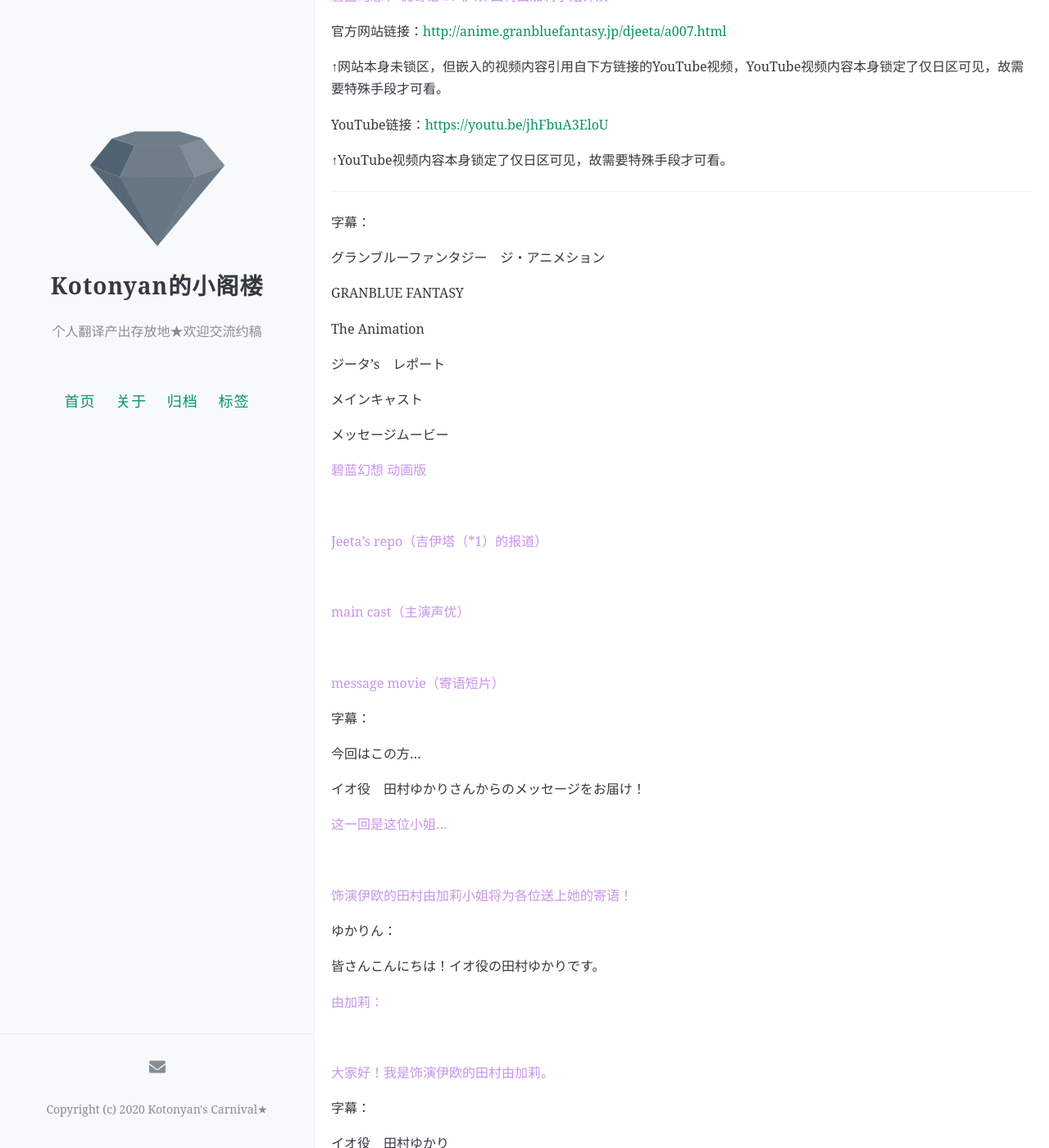
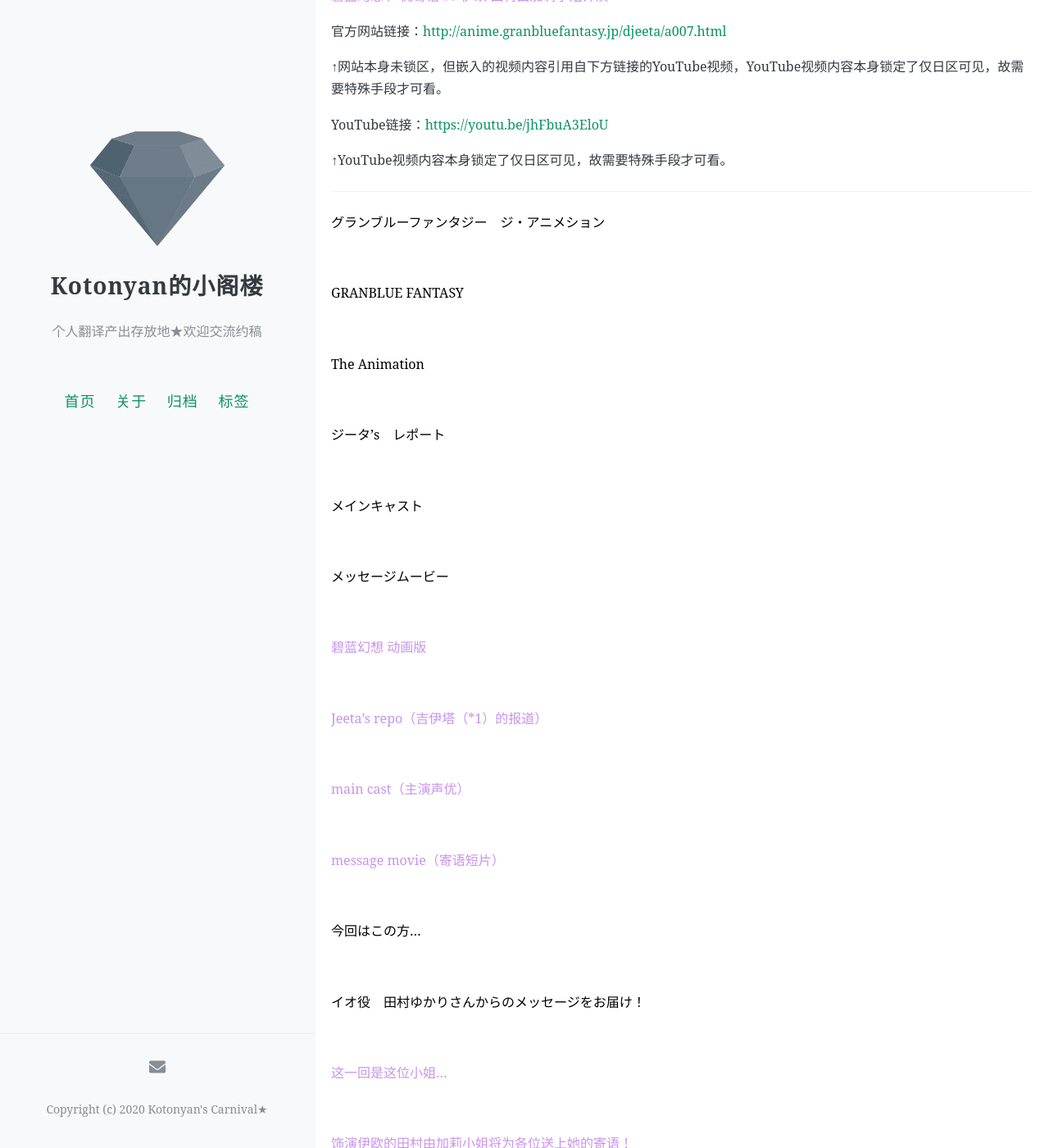
Before and after one commit to kotonyan/loft, a Jekyll site: the page built from _posts/2017-02-15-Translation-GranblueFantasy-Cast-Comment-TamuraYukari.md, in a window 1280 px wide and 1400 px high, scrolled down 297 px. Shown: the whole window at 82% size. Built offline with Jekyll 4.4.1, drawn with Linux system fonts in a browser that asks for light colours; comment, search, counter and statistics services are not loaded.

Commit message:
Update 2017-02-15-Translation-GranblueFantasy-Cast-Comment-TamuraYukari.md

```diff
--- a/_posts/2017-02-15-Translation-GranblueFantasy-Cast-Comment-TamuraYukari.md
+++ b/_posts/2017-02-15-Translation-GranblueFantasy-Cast-Comment-TamuraYukari.md
@@ -26,96 +26,71 @@ YouTube链接：[https://youtu.be/jhFbuA3EloU](https://youtu.be/jhFbuA3EloU)
 
 ---
 
-字幕：
-
-グランブルーファンタジー　ジ・アニメション
-
-GRANBLUE FANTASY
-
-The Animation
-
-ジータ’s　レポート
-
-メインキャスト
-
-メッセージムービー
+<font color="#000000">グランブルーファンタジー　ジ・アニメション</font><br>
+<font color="#000000">GRANBLUE FANTASY</font><br>
+<font color="#000000">The Animation</font><br>
+<font color="#000000">ジータ’s　レポート</font><br>
+<font color="#000000">メインキャスト</font><br>
+<font color="#000000">メッセージムービー</font><br>
 
 <font color="#c893eb">碧蓝幻想 动画版</font><br>
 <font color="#c893eb">Jeeta’s repo（吉伊塔（*1）的报道）</font><br>
 <font color="#c893eb">main cast（主演声优）</font><br>
-<font color="#c893eb">message movie（寄语短片）</font>
+<font color="#c893eb">message movie（寄语短片）</font><br>
 
-字幕：
-
-今回はこの方…
-
-イオ役　田村ゆかりさんからのメッセージをお届け！
+<font color="#000000">今回はこの方…</font><br>
+<font color="#000000">イオ役　田村ゆかりさんからのメッセージをお届け！</font><br>
 
 <font color="#c893eb">这一回是这位小姐…</font><br>
-<font color="#c893eb">饰演伊欧的田村由加莉小姐将为各位送上她的寄语！</font>
+<font color="#c893eb">饰演伊欧的田村由加莉小姐将为各位送上她的寄语！</font><br>
 
-ゆかりん：
-
-皆さんこんにちは！イオ役の田村ゆかりです。
+<font color="#000000">ゆかりん：</font><br>
+<font color="#000000">皆さんこんにちは！イオ役の田村ゆかりです。</font><br>
 
 <font color="#c893eb">由加莉：</font><br>
-<font color="#c893eb">大家好！我是饰演伊欧的田村由加莉。</font>
+<font color="#c893eb">大家好！我是饰演伊欧的田村由加莉。</font><br>
 
-字幕：
+<font color="#000000">イオ役　田村ゆかり</font><br>
 
-イオ役　田村ゆかり
+<font color="#c893eb">田村由加莉 饰 伊欧</font><br>
 
-<font color="#c893eb">田村由加莉 饰 伊欧</font>
+<font color="#000000">TVアニメ化ということですが、</font><br>
 
-字幕：
+<font color="#000000">お気持ちを伺えますでしょうか…</font><br>
 
-TVアニメ化ということですが、
+<font color="#c893eb">能谈一下您对制作TV动画一事的感想吗？</font><br>
 
-お気持ちを伺えますでしょうか…
-
-<font color="#c893eb">能谈一下您对制作TV动画一事的感想吗？</font>
-
-
-ゆかりん：
-
-私が最初に収録し始めてからは、多分もう3年ぐらいのお付き合いだと思うんですね、で、あのー、それから色々街の中で、あのー看板を見かけたりとか、テレビCMとかで、色々グラブってる（*2）みたいなのを見て、あの、そろそろなんか新しい展開があるじゃないのかなと思っていたら、まさかのテレビアニメ化だということで、とても驚いてるし、とても嬉しいなぁと思っています。
+<font color="#000000">ゆかりん：</font><br>
+<font color="#000000">私が最初に収録し始めてからは、多分もう3年ぐらいのお付き合いだと思うんですね、で、あのー、それから色々街の中で、あのー看板を見かけたりとか、テレビCMとかで、色々グラブってる（*2）みたいなのを見て、あの、そろそろなんか新しい展開があるじゃないのかなと思っていたら、まさかのテレビアニメ化だということで、とても驚いてるし、とても嬉しいなぁと思っています。</font><br>
 
 <font color="#c893eb">由加莉：</font><br>
-<font color="#c893eb">从我最初参与录音开始，我想和作品的缘分已经持续有三年多了吧，然后，那个，之后就有在街上看到各种各样的，那个看板啦，还有电视广告上的，各种情景下的碧蓝着（*2）之类啦，然后，我就猜想是不是差不多要有新的展开了呢，没想到居然会是要制作动画，对此我感到非常的震惊，同时也感到非常的欣喜。</font>
+<font color="#c893eb">从我最初参与录音开始，我想和作品的缘分已经持续有三年多了吧，然后，那个，之后就有在街上看到各种各样的，那个看板啦，还有电视广告上的，各种情景下的碧蓝着（*2）之类啦，然后，我就猜想是不是差不多要有新的展开了呢，没想到居然会是要制作动画，对此我感到非常的震惊，同时也感到非常的欣喜。</font><br>
 
-字幕：
+<font color="#000000">TVアニメで</font><br>
+<font color="#000000">楽しみなところや気になるところはありますか？</font><br>
 
-TVアニメで
+<font color="#c893eb">对电视动画会有哪些期待的部分或是在意的部分吗？</font><br>
 
-楽しみなところや気になるところはありますか？
-
-<font color="#c893eb">对电视动画会有哪些期待的部分或是在意的部分吗？</font>
-
-ゆかりん：
-
-えーテレビアニメ化に当たって、まずどいうストーリーになるのかっていうのは、まだちょっとアフレコが始まっていないので、全然わかっていないんですけど、あのー、みんなできっと冒険に行こう話だというところは変わらないと思うんので、イオちゃんも、あのー、置いて行かれずに、みんなと一緒に冒険出来たらいいなぁと思っています。彼女は、えーちょっと子供のキャラクターなんですけど、他の仲間に子供扱いされるのがちょっと嫌で、背伸びをしてるようなキャラクターなんですね！なので、あの、そういう、ちょっと子供っぽいところもあるけど、背伸びをしてちょっとお姉さんぶってるところもある、そんな可愛いイオちゃんを絵描かれてるといいなぁと思います。
+<font color="#000000">ゆかりん：</font><br>
+<font color="#000000">えーテレビアニメ化に当たって、まずどいうストーリーになるのかっていうのは、まだちょっとアフレコが始まっていないので、全然わかっていないんですけど、あのー、みんなできっと冒険に行こう話だというところは変わらないと思うんので、イオちゃんも、あのー、置いて行かれずに、みんなと一緒に冒険出来たらいいなぁと思っています。彼女は、えーちょっと子供のキャラクターなんですけど、他の仲間に子供扱いされるのがちょっと嫌で、背伸びをしてるようなキャラクターなんですね！なので、あの、そういう、ちょっと子供っぽいところもあるけど、背伸びをしてちょっとお姉さんぶってるところもある、そんな可愛いイオちゃんを絵描かれてるといいなぁと思います。</font><br>
 
 <font color="#c893eb">由加莉：</font><br>
-<font color="#c893eb">呃——就电视动画来说，首先要说它究竟是一个怎样的故事的话，由于后期配音工作还没有开始，我对此也是一无所知，不过想来大家一起去冒险这件事肯定是不会改变的，希望伊欧酱也能不被抛下，和大家伙一起展开冒险就好。要说她的话，呃—虽然角色上还是一个小孩子，但因为她很厌恶被别的角色当成小孩子那样对待，所以其实是个在努力挺直着腰板充大人的角色哟！所以，那个，在这方面，她既有着孩子气的地方，同时也有摆着大姐姐样子的一面，如此可爱的伊欧酱能成功地被刻画出来就好了。</font></p>
+<font color="#c893eb">呃——就电视动画来说，首先要说它究竟是一个怎样的故事的话，由于后期配音工作还没有开始，我对此也是一无所知，不过想来大家一起去冒险这件事肯定是不会改变的，希望伊欧酱也能不被抛下，和大家伙一起展开冒险就好。要说她的话，呃—虽然角色上还是一个小孩子，但因为她很厌恶被别的角色当成小孩子那样对待，所以其实是个在努力挺直着腰板充大人的角色哟！所以，那个，在这方面，她既有着孩子气的地方，同时也有摆着大姐姐样子的一面，如此可爱的伊欧酱能成功地被刻画出来就好了。</font><br>
 
-字幕：
-
-最後に
-
-ご覧頂いている皆様へのメッセージをお願いします！
+<font color="#000000">最後に</font><br>
+<font color="#000000">ご覧頂いている皆様へのメッセージをお願いします！</font><br>
 
 <font color="#c893eb">最后</font><br>
-<font color="#c893eb">请为观看本短片的观众朋友们送上您的寄语吧！</font>
+<font color="#c893eb">请为观看本短片的观众朋友们送上您的寄语吧！</font><br>
 
-ゆかりん：
-
-2017年の1月から、テレビアニメが放送される「グランブルーファンタジー　ジ・アニメション」、私もとても楽しみにしています。えー皆さんも是非是非楽しみにして、待っていてくれると嬉しいなぁと思います！えっ、それまでは、えっ、もちろんスマホーのゲームの方で楽しんで、えっ、待っててください！よろしくお願いします〜
+<font color="#000000">ゆかりん：</font><br>
+<font color="#000000">2017年の1月から、テレビアニメが放送される「グランブルーファンタジー　ジ・アニメション」、私もとても楽しみにしています。えー皆さんも是非是非楽しみにして、待っていてくれると嬉しいなぁと思います！えっ、それまでは、えっ、もちろんスマホーのゲームの方で楽しんで、えっ、待っててください！よろしくお願いします〜</font><br>
 
 <font color="#c893eb">由加莉：</font><br>
-<font color="#c893eb">2017年1月，电视动画《碧蓝幻想》就要开始播出了，我自己对此也非常得期待。呃—希望大家也能务必务必对本片保持期待，安心等候本片的开播，那样我就很高兴了！呃，在那之前，呃，当然手机游戏那边也请尽兴得玩，呃，然后请耐心地等候动画吧！恳请大家多多指教～</font>
+<font color="#c893eb">2017年1月，电视动画《碧蓝幻想》就要开始播出了，我自己对此也非常得期待。呃—希望大家也能务必务必对本片保持期待，安心等候本片的开播，那样我就很高兴了！呃，在那之前，呃，当然手机游戏那边也请尽兴得玩，呃，然后请耐心地等候动画吧！恳请大家多多指教～</font><br>
 
 ---
 
 <font color="#c893eb">译者注：</font><br>
 <font color="#c893eb">（*1）：ジータ（Jeeta／吉伊塔）是《碧蓝幻想》中女主人公的名字。</font><br>
-<font color="#c893eb">（*2）グラブってる，读作gurabutteru，动词原形是“グラブる”，由游戏名称“Granblue”加上日语中表示动词的“ru”变形而成的日式生造词，具体意义不明。《碧蓝幻想》的系列电视广告片里必定会出现的该生造词，日本国内对该生造词及其广告片也是争议颇大，这里取其词源暂且翻译作“碧蓝着”。</font>
+<font color="#c893eb">（*2）グラブってる，读作gurabutteru，动词原形是“グラブる”，由游戏名称“Granblue”加上日语中表示动词的“ru”变形而成的日式生造词，具体意义不明。《碧蓝幻想》的系列电视广告片里必定会出现的该生造词，日本国内对该生造词及其广告片也是争议颇大，这里取其词源暂且翻译作“碧蓝着”。</font><br>
```
